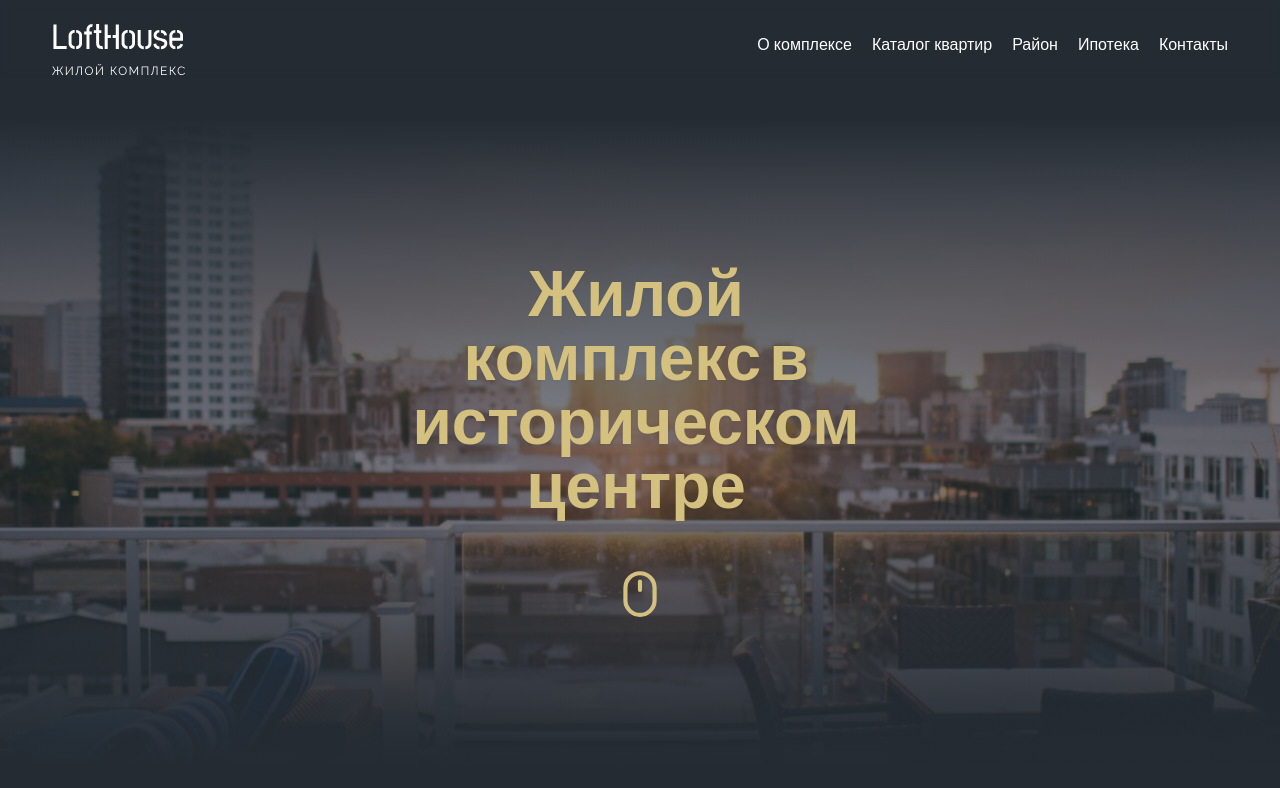
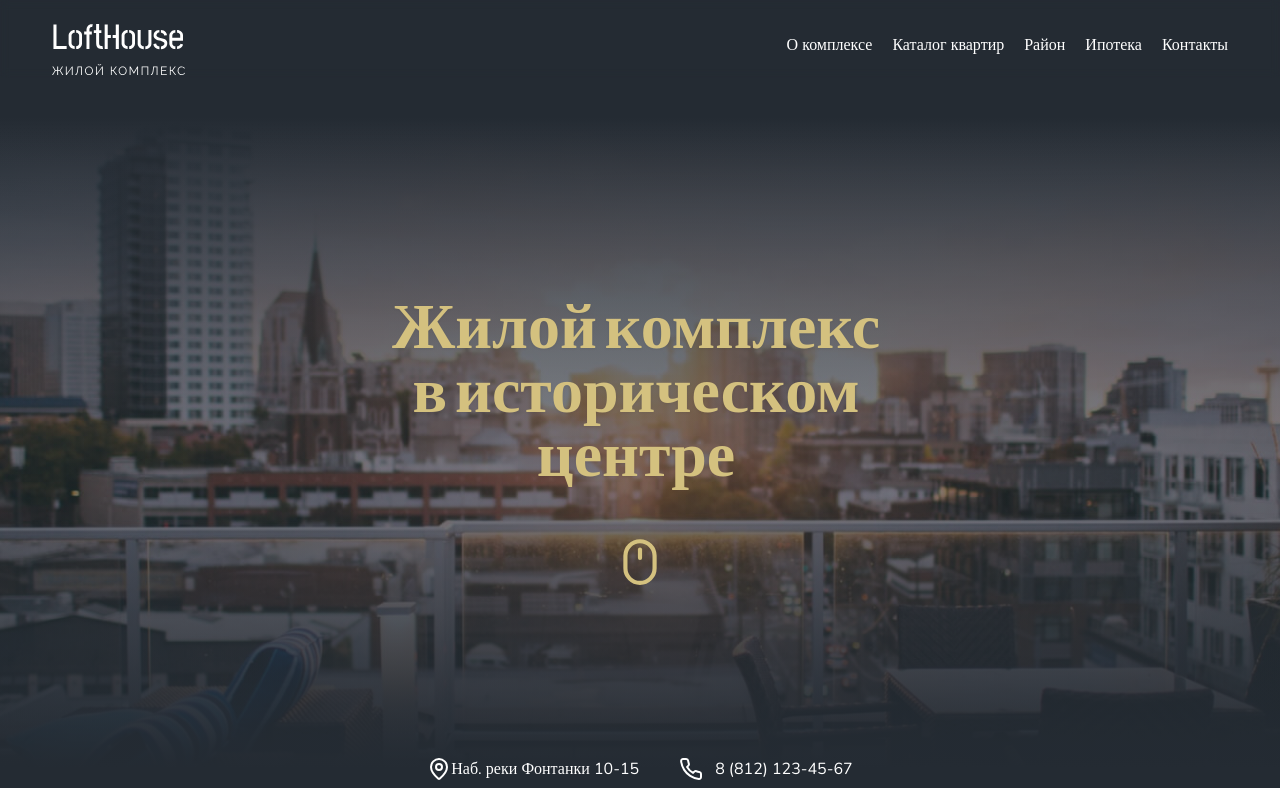
Before and after one commit to gurbanmamedov/loft-app, a React (Vite) app: page / in a window 1280 px wide. Shown: the top 788 px of the page. Built offline with nearby package versions, Linux system fonts and the light colour scheme.

Commit message:
some changes in hero

```diff
--- a/index.html
+++ b/index.html
@@ -2,7 +2,7 @@
 <html lang="en">
   <head>
     <meta charset="UTF-8" />
-    <link rel="icon" type="image/svg+xml" href="/vite.svg" />
+    <link rel="icon" type="image/svg+xml" href="./src/assets/logo.svg" />
     <meta name="viewport" content="width=device-width, initial-scale=1.0" />
     <title>LoftHouse | Главная</title>
 
--- a/src/components/Hero/HeroTitle.tsx
+++ b/src/components/Hero/HeroTitle.tsx
@@ -4,7 +4,7 @@
 import { motion } from 'framer-motion'
 const HeroTitle = () => {
     return (
-        <div className="container flex justify-center pt-10 md:pt-8 lg:pt-[120px]">
+        <div className="container flex justify-center pt-2 md:pt-8 lg:pt-[120px]">
             <div className="w-full max-w-[556px] flex items-center flex-col gap-5 text-center px-4">
                 <WordPullUp
                     words="Жилой комплекс в историческом центре"
@@ -14,7 +14,7 @@
                     animate={{ y: [0, 10, 0] }}
                     transition={{ repeat: Infinity, duration: 2, ease: "easeInOut" }}
                 >
-                    <Mouse size={50} className="text-[#D4C17F] mb-[40px] lg:mb-[150px]" />
+                    <Mouse size={50} className="text-[#D4C17F] hidden md:block mb-[40px] lg:mb-[150px]" />
                 </motion.div>
                 <HeroContacts />
             </div>
--- a/tailwind.config.js
+++ b/tailwind.config.js
@@ -20,7 +20,7 @@
     },
     extend: {
       fontFamily: {
-        nunito: ["Nunito", "sans-serif"],
+        nunito: ["Nunito"],
       },
       colors: {
         border: "hsl(var(--border))",
```
